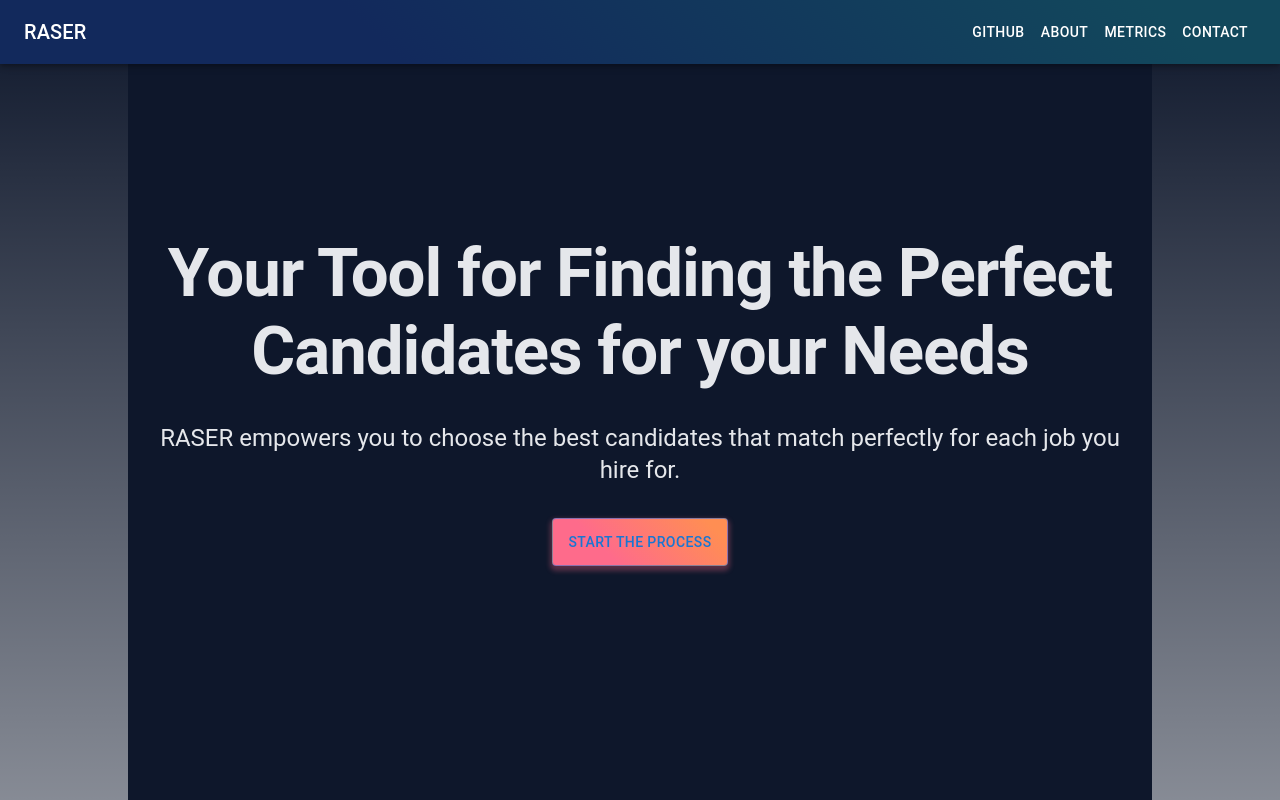
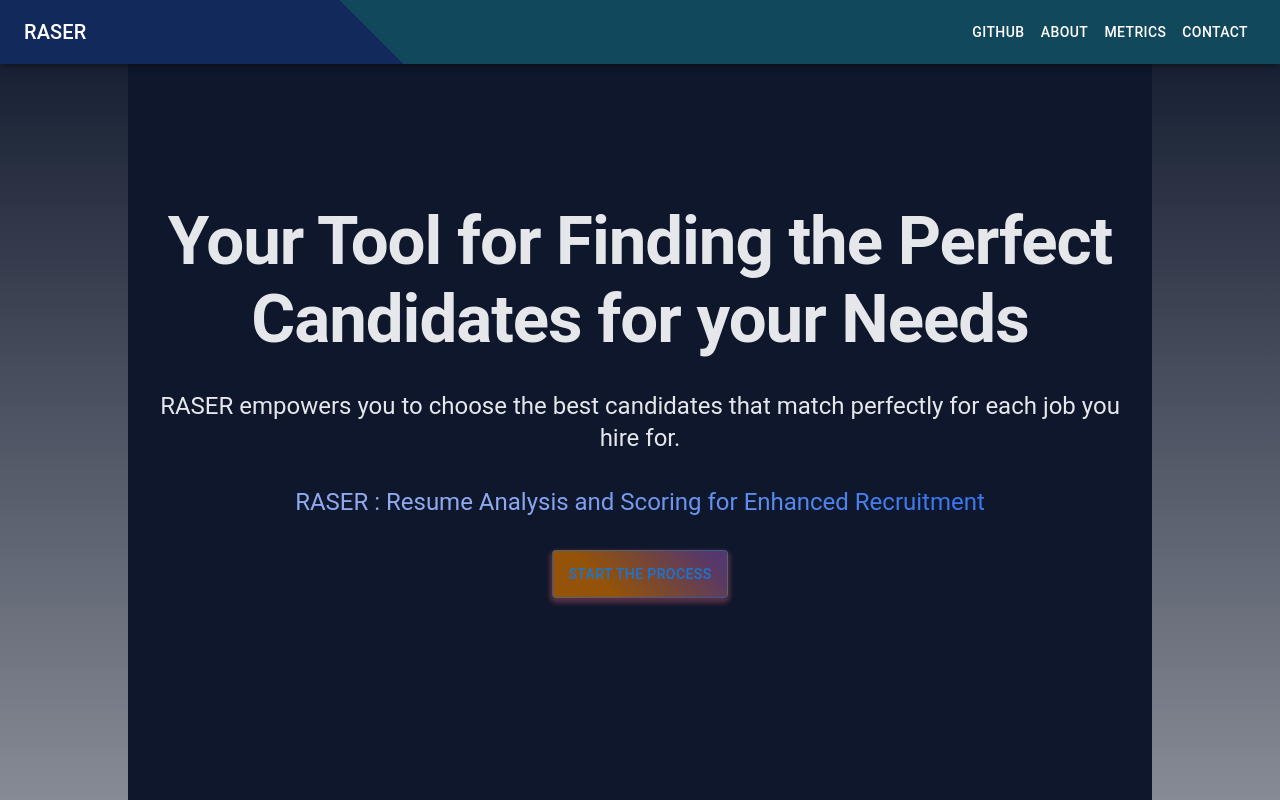
Before and after one commit to neohacker18/RASER-Frontend, a Next.js app: page / in a window 1280 px wide. Shown: the top 800 px of the page. Built offline with nearby package versions, Linux system fonts and the light colour scheme.

Commit message:
adding gradients

```diff
--- a/src/app/page.js
+++ b/src/app/page.js
@@ -63,7 +63,7 @@ export default function Home(props) {
             bgcolor: "#12295c",
             fontSize: 20,
             background:
-              "-webkit-linear-gradient(45deg, #12295c 30%, #12485c 90%)",
+              "-webkit-linear-gradient(45deg, #12295c 30%, #12485c 30%)",
             webkitBackgroundClip: "text",
           }}
         >
@@ -125,9 +125,19 @@ export default function Home(props) {
             marginTop: 4,
             color: "#E5E7EB",
           }}
-        >
+          >
           RASER empowers you to choose the best candidates that match perfectly
           for each job you hire for.
+        </Typography>
+        <Typography
+          variant="h5"
+          className={styles.raser_text}
+          sx={{
+            marginTop: 4,
+            color: "#E5E7EB",
+          }}
+        >
+          RASER : Resume Analysis and Scoring for Enhanced Recruitment
         </Typography>
         <Button
         className={styles.process_button}
--- a/src/app/page.module.css
+++ b/src/app/page.module.css
@@ -4,16 +4,16 @@
     flex-direction: column;
     justify-content: center;
     align-items: center;
-    height: 100vh;
+    height: 800px;
     background-color: rgb(14,23,43);
     color: white;
     text-align: center;
     width: 80%;
-    margin: auto;
+    margin: 0 auto;
    }
 
    .process_button {
-    background: linear-gradient(45deg, #fe6b8b 30%, #ff8e53 90%);
+    background: linear-gradient(45deg, #945309 30%, #a75db677 90%);
     border-radius: 3px;
     border: 0;
     color: white;
@@ -21,3 +21,17 @@
     padding: 0 30px;
     box-shadow: 0 3px 5px 2px rgba(255, 105, 135, .3);
   }
+
+ .raser_text{
+  font-weight: 600;
+  background: -webkit-linear-gradient(45deg,#8fa9f0 30%, #3978ee 90%);
+  -webkit-background-clip: text;
+  -webkit-text-fill-color: transparent;
+ }
+
+ .circular_progress{
+  font-size: 72px;
+  background: -webkit-linear-gradient(#eee, #bd3b3b);
+  -webkit-background-clip: text;
+  -webkit-text-fill-color: transparent;
+ }
--- a/src/components/loading.js
+++ b/src/components/loading.js
@@ -1,11 +1,12 @@
 import * as React from 'react';
 import CircularProgress from '@mui/material/CircularProgress';
 import Box from '@mui/material/Box';
+import styles from "../app/page.module.css";
 
 export default function CircularIndeterminate() {
   return (
-    <Box sx={{ display: 'flex' ,color:'pink',marginTop:'20%',marginLeft:'48%'}}>
-      <CircularProgress sx={{color:'pink'}}/>
+    <Box sx={{ display: 'flex' ,color:'pink',marginTop:'20%',marginLeft:'48%'}} className={styles.circular_progress}>
+      <CircularProgress className={styles.circular_progress}/>
     </Box>
   );
 }
```
